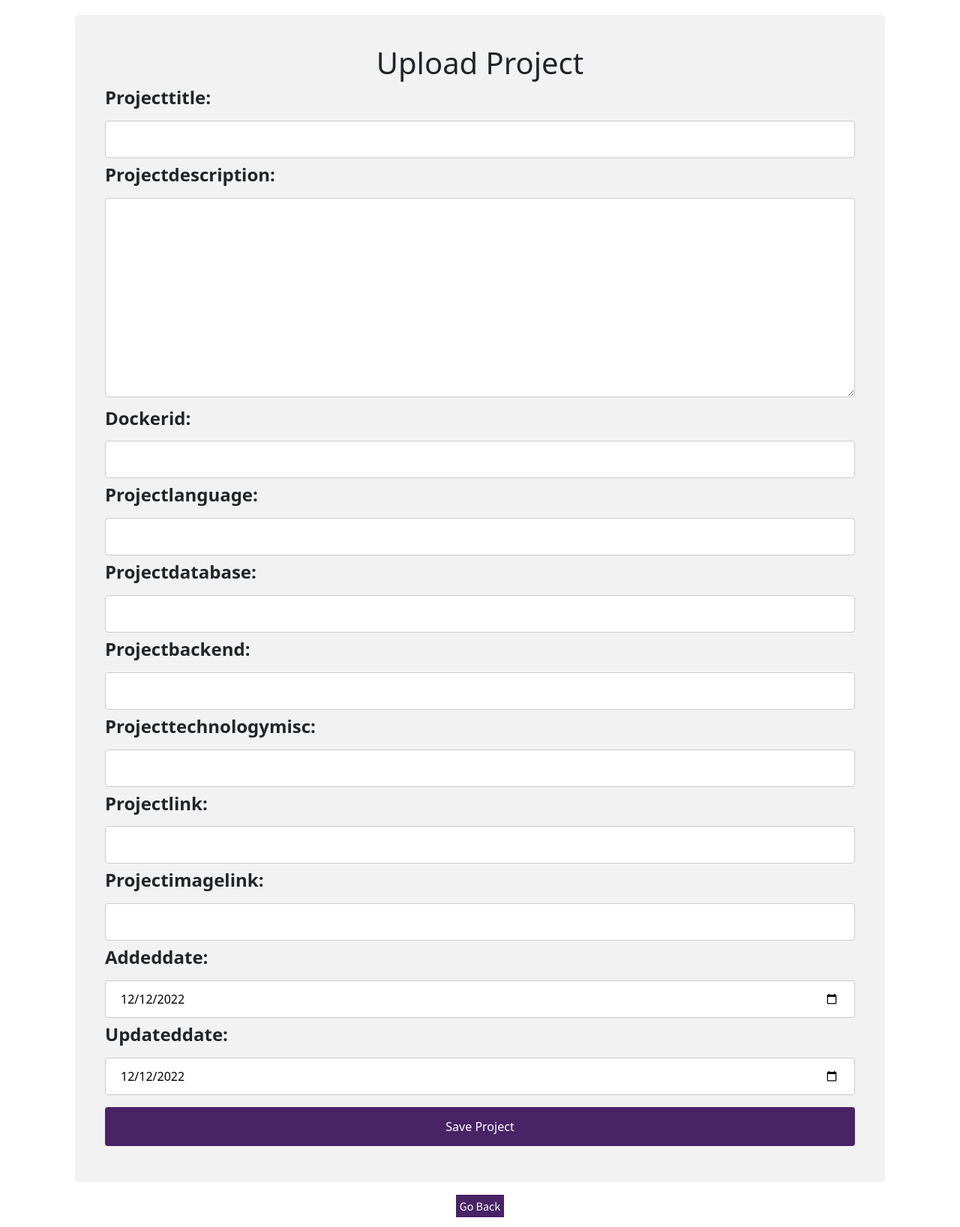
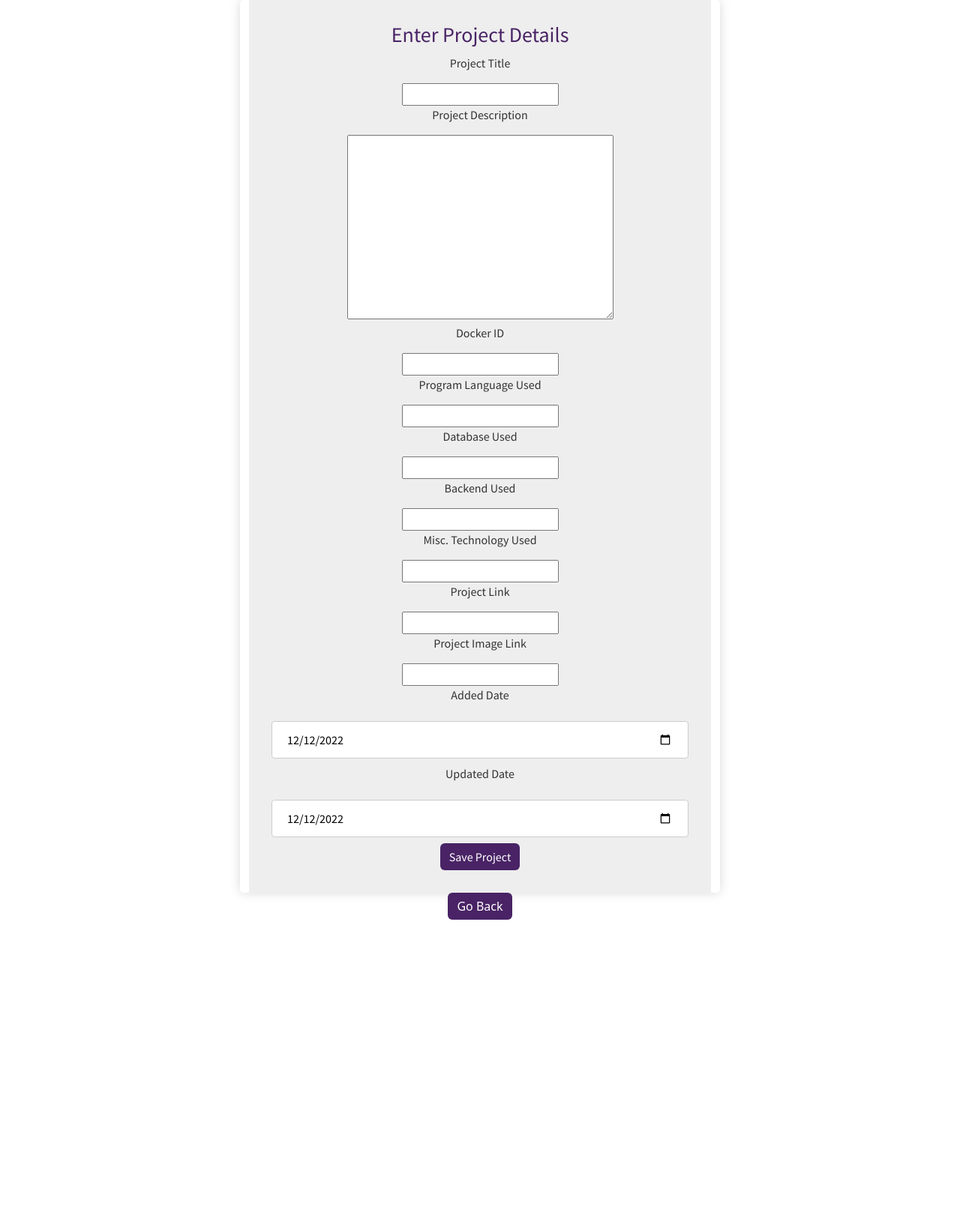
Before and after one commit to bradleypeterson/Server_Manager, a Django app: template Server_Manager/project/templates/project/createProject.html in a window 1280 px wide. Shown: the part 106-1743 px from the top of the page at 75% size. After the commit the page ends 1333 px from the top, so only its background shows below. Run offline with Django 4.2, Linux system fonts and the light colour scheme; the template is opened without the code that fills it: values that come from a table or form of the project are taken from there, others are empty.

Commit message:
"Create Project" formatting fixed; fixed redirect from "createProject.html" and "projectDetail.html". Fixed styling on "studentHome.html"

```diff
--- a/Server_Manager/project/templates/project/createProject.html
+++ b/Server_Manager/project/templates/project/createProject.html
@@ -1,29 +1,51 @@
 {% extends 'base.html' %}
 {% block body %}
-<form method="POST">
-        {% csrf_token %}
-<div class="project-form">
+<form method="POST" class="course-form" action="{% url 'createProject' user.id %}">
+    {% csrf_token %}
+    <div class="container text-center">
+        <div class="course-form__content">
+            <h3 class="course-header">Enter Project Details</h3>
+            <div class="course-form__header">Project Title</div>
+            {{ form.projecttitle }}
+            <br>
+            <div class="course-form__header">Project Description</div>
+            {{ form.projectdescription }}
+            <br>
+            <div class="course-form__header">Docker ID</div>
+            {{ form.dockerid }}
+            <br>
+            <div class="course-form__header">Program Language Used</div>
+            {{ form.projectlanguage }}
+            <br>
+            <div class="course-form__header">Database Used</div>
+            {{ form.projectdatabase }}
+            <br>
+            <div class="course-form__header">Backend Used</div>
+            {{ form.projectbackend }}
+            <br>
+            <div class="course-form__header">Misc. Technology Used</div>
+            {{ form.projecttechnologymisc }}
+            <br>
+            <div class="course-form__header">Project Link</div>
+            {{ form.projectlink }}
+            <br>
+            <div class="course-form__header">Project Image Link</div>
+            {{ form.projectimagelink }}
+            <br>
+            <div class="course-form__header">Added Date</div>
+            <input type="date" class="project-field-input" value="{% now 'Y-m-d' %}" {{ form.addeddate }}
+            <br>
+            <div class="course-form__header">Updated Date</div>
+            <input type="date" class="project-field-input" value="{% now 'Y-m-d' %}" {{ form.updateddate }}
+            <br>
 
-<h1 style="text-align: center">Upload Project</h1>
-        {% for field in form %}
-    <div>
-
-        <h4 class="project-field-label">{{ field.label }}</h4>
-        {% if field.label == 'Addeddate' or field.label == 'Updateddate' %}
-            <input type="date" class="project-field-input" value="{% now "Y-m-d" %}" {{ field }}
-            {% elif field.label == 'Projectdescription'%}
-            <textarea class="project-field-input" {{ field }}
-            {% else %}
-        <input class="project-field-input" {{ field }}
-        {% endif %}
+            <button class="btn btn-dark" type="submit">Save Project</button>
+        </div>
     </div>
-    {% endfor %}
-    <button class="project-submit" type="submit">Save Project</button>
-</div>
 
 </form>
 
 <p class="text-center">
-    <a href="{% url 'studentHome' user.id %}" class="course-display__button">Go Back</a>
+    <a href="{% url 'studentHome' user.id %}" class="btn btn-dark">Go Back</a>
 </p>
 {% endblock %}
--- a/Server_Manager/project/templates/project/projectDetail.html
+++ b/Server_Manager/project/templates/project/projectDetail.html
@@ -11,7 +11,7 @@
             <div class="col-2" style="padding-top: 1.5rem">
                 <div class="card text-center">
                     <ul class="list-group list-group-flush">
-                        <li class="list-group-item"><a href="{% url 'studentHome' user.id %}">Back to Projects</a></li>
+                        <li class="list-group-item"><a href="{% url 'studentHome' request.session.userId %}">Back to Projects</a></li>
                         <li class="list-group-item"><a href="{% url 'updateProject' project.id %}">Edit Project</a></li>
                             <li class="list-group-item"><a href="{% url 'deleteProject' project.id %}">Delete Project</a></li>
                     </ul>
--- a/Server_Manager/project/views.py
+++ b/Server_Manager/project/views.py
@@ -26,6 +26,7 @@ def createProject(request, id):
 
 def projectDetail(request, id):
     project = Project.objects.get(pk=id)
+
     context = {
         'project': project
     }
```
Also changed, not shown: Server_Manager/website/templates/website/studentHome.html (+9 -7 lines).
